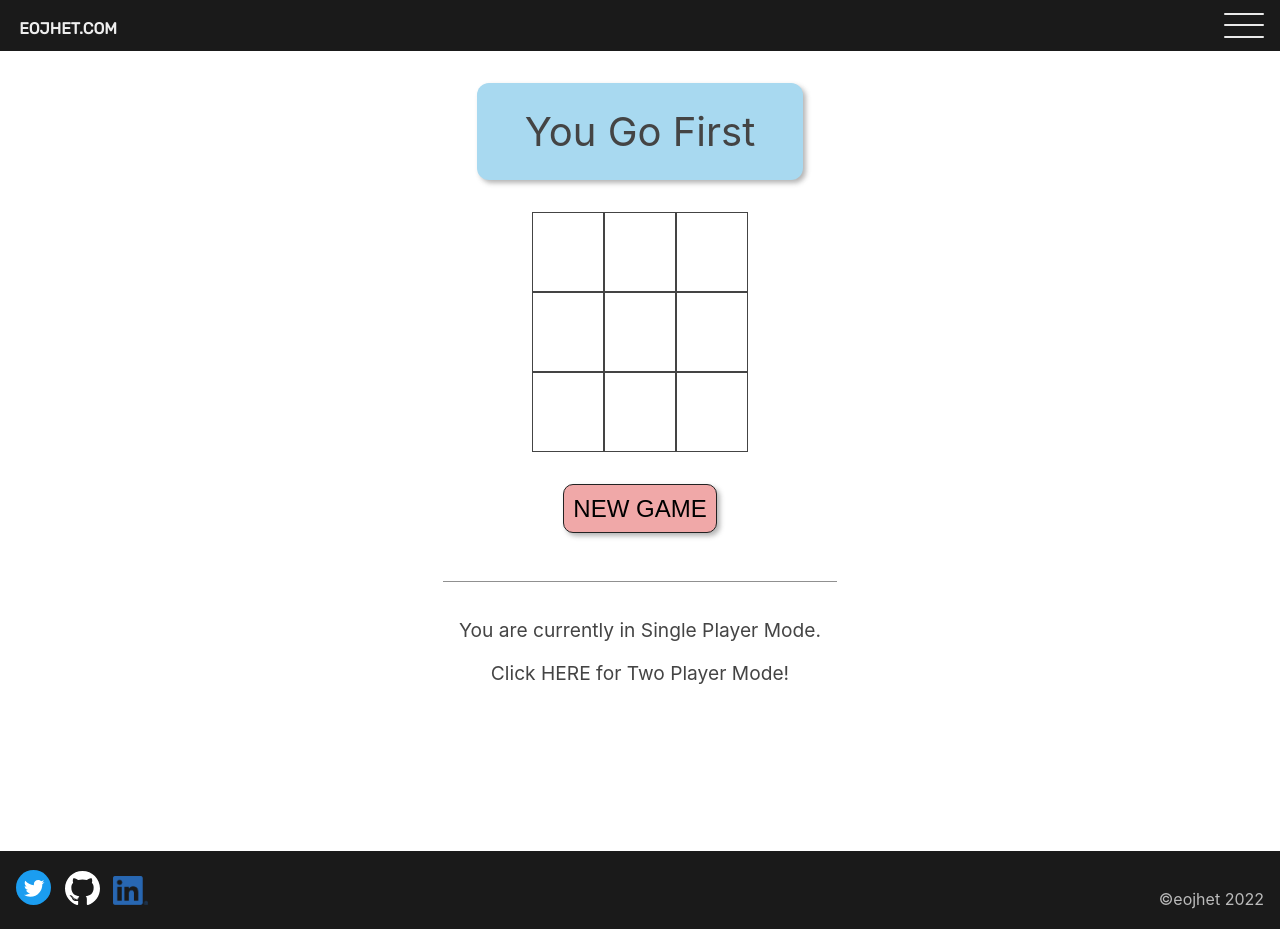
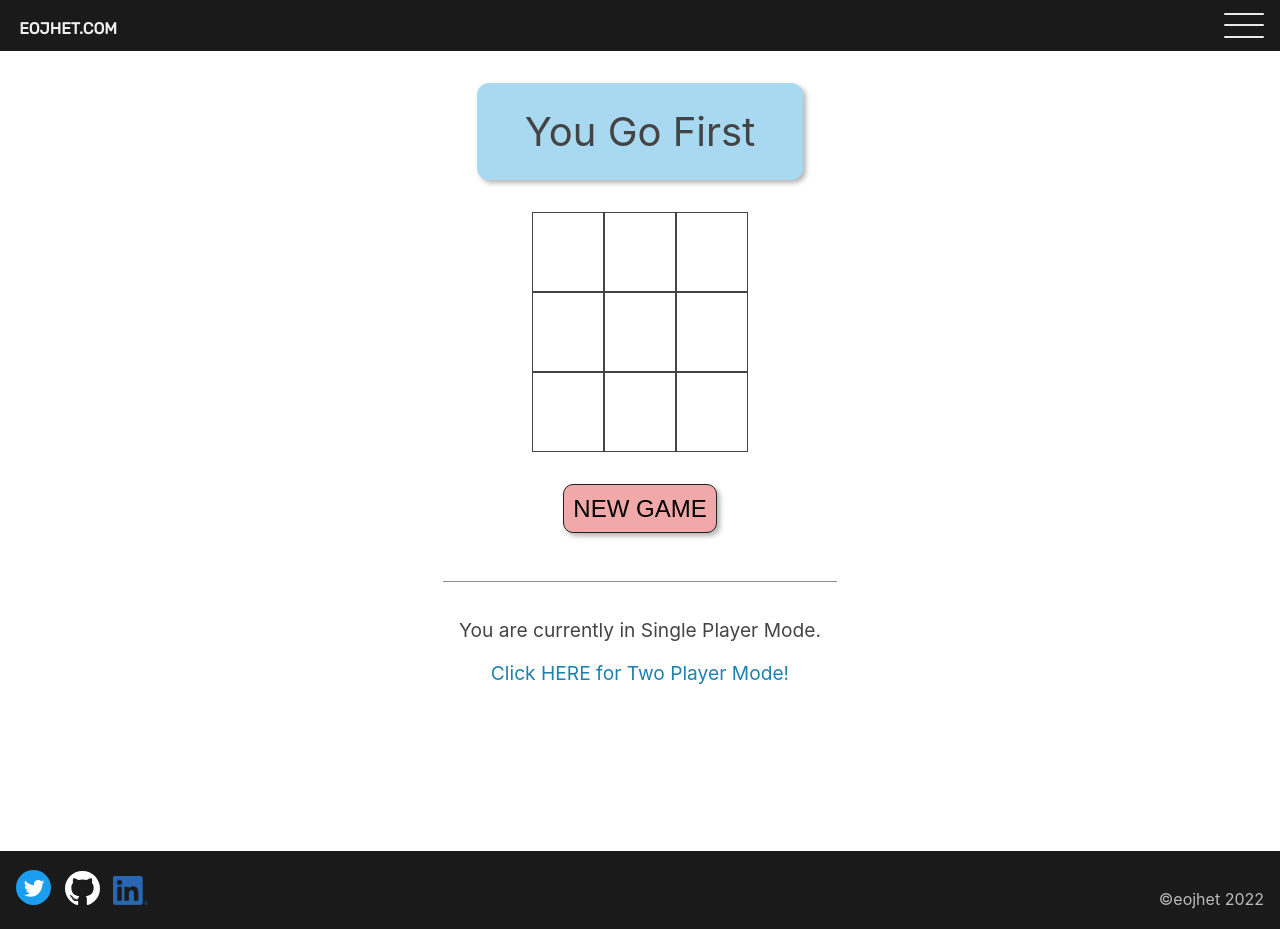
Before and after one commit to eojhet/eojhet_com, a Next.js app: page /tictactoe in a window 1280 px wide. Built offline with nearby package versions, Linux system fonts and the light colour scheme.

Commit message:
Made mode change link blue

```diff
--- a/pages/tictactoe/index.js
+++ b/pages/tictactoe/index.js
@@ -223,7 +223,7 @@ export default function Tictactoe () {
       <button onClick={handleNewGame} className={styles.newGame}>NEW GAME</button>
       <div className={styles.otherMode}>
         <p>You are currently in Single Player Mode.</p>
-        <p><Link href="/tictactoetwo">Click HERE for Two Player Mode!</Link></p>
+        <p className={styles.link}><Link href="/tictactoetwo">Click HERE for Two Player Mode!</Link></p>
       </div>
     </div>
   )
--- a/pages/tictactoe/index.module.scss
+++ b/pages/tictactoe/index.module.scss
@@ -60,5 +60,9 @@
     border-top: 1px solid rgba(34, 34, 34, 0.5);
     padding: 1rem;
     text-align: center;
+
+    .link {
+      color: hsl(199, 71%, 40%);
+    }
   }
 }
--- a/pages/tictactoetwo/index.js
+++ b/pages/tictactoetwo/index.js
@@ -125,7 +125,7 @@ export default function Tictactoe () {
       <button onClick={handleNewGame} className={styles.newGame}>NEW GAME</button>
       <div className={styles.otherMode}>
         <p>You are currently in Two Player Mode.</p>
-        <p><Link href="/tictactoe">Click HERE for Single Player Mode!</Link></p>
+        <p className={styles.link}><Link href="/tictactoe">Click HERE for Single Player Mode!</Link></p>
       </div>
     </div>
   )
--- a/pages/tictactoetwo/index.module.scss
+++ b/pages/tictactoetwo/index.module.scss
@@ -59,5 +59,9 @@
     border-top: 1px solid rgba(34, 34, 34, 0.5);
     padding: 1rem;
     text-align: center;
+
+    .link {
+      color: hsl(199, 71%, 40%);
+    }
   }
 }
```
